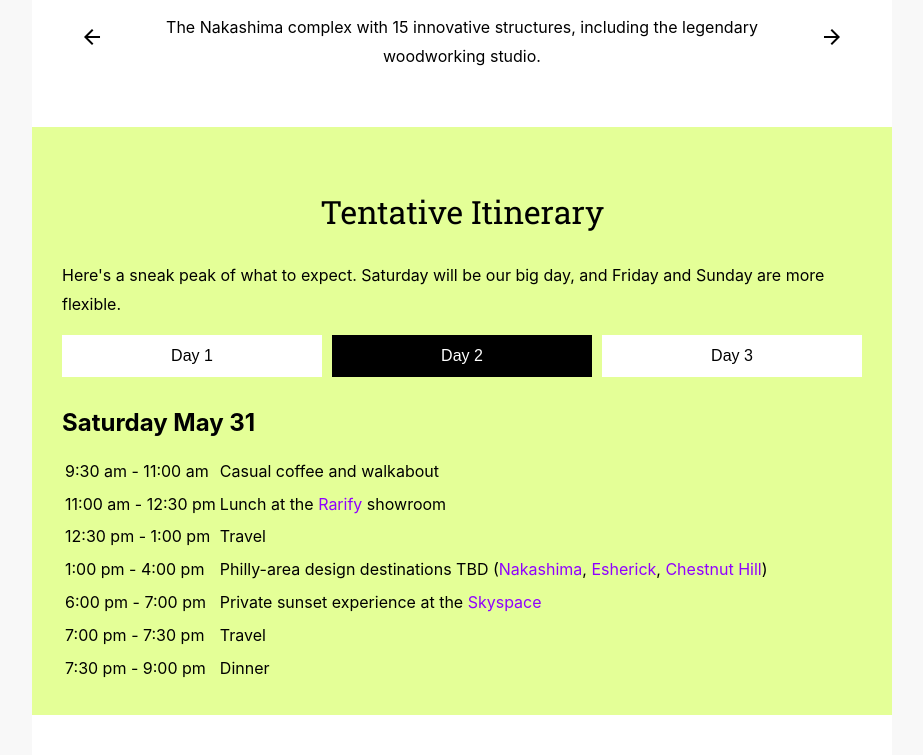
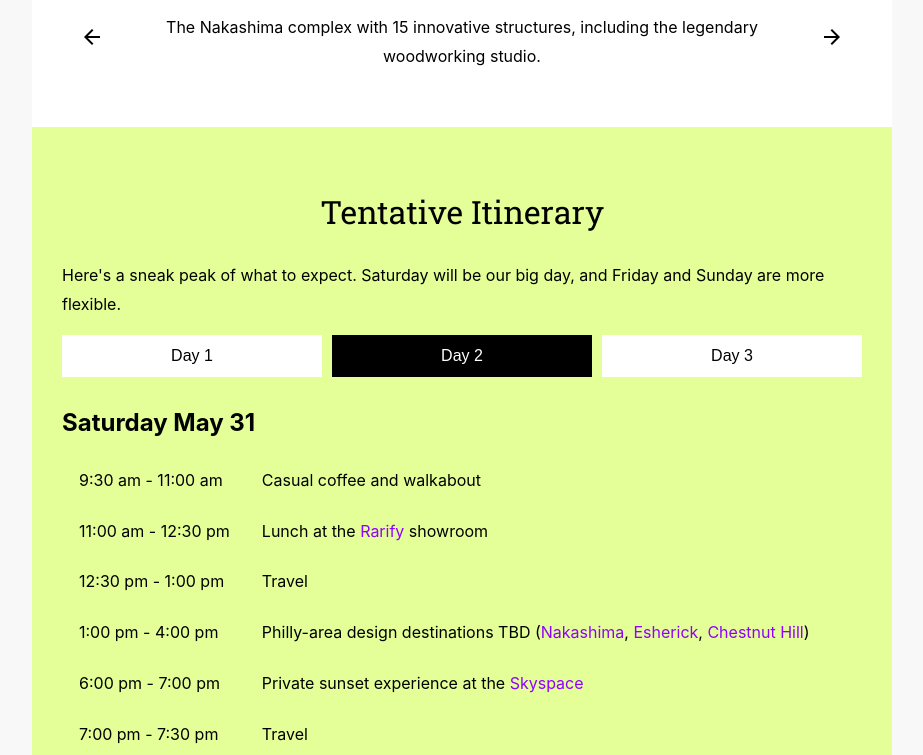
Before and after one commit to lisaadang/neuro, a plain HTML site: page index.html in a window 1280 px wide. Both pictures are taken after a click on the button "Day 2". Shown: the part 1494-2249 px from the top of the page, without its empty margins (178-1101 px from the left). Drawn offline with nearby package versions, Linux system fonts and the light colour scheme.

Commit message:
table style

```diff
--- a/my-website/styles/style.css
+++ b/my-website/styles/style.css
@@ -61,6 +61,11 @@
   font-size: 1.5rem;
   color: #000000; /* Black text for smaller headings */
   margin-bottom: 10px;
+}
+
+table td {
+  padding: 10px 15px;
+  vertical-align: middle;
 }
 
 ul {
```
